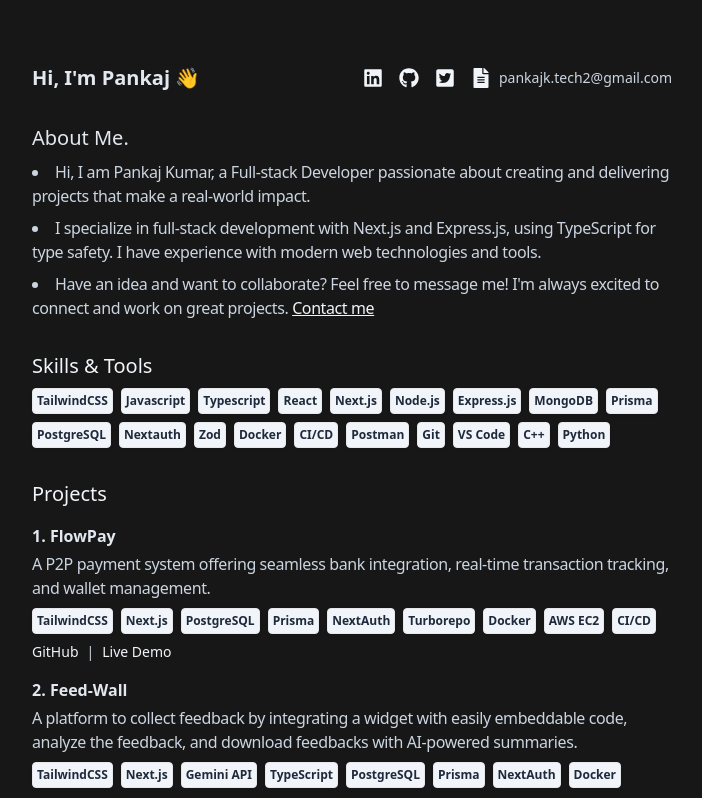
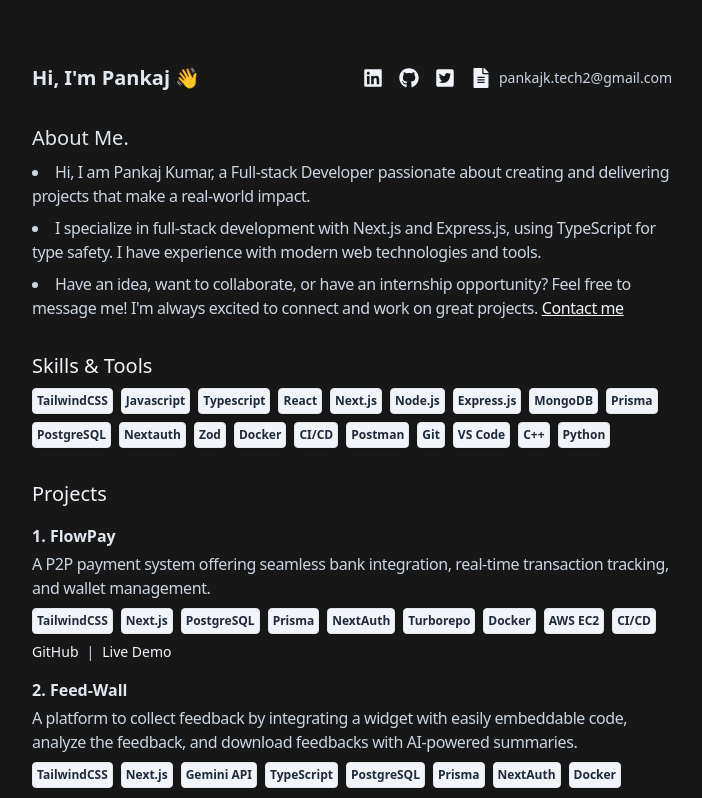
Before and after one commit to PankajKumardev/Minimal-portfolio, a Next.js app: page / in a window 1280 px wide. Shown: the top 798 px of the page, without its empty margins (288-990 px from the left). Built offline with nearby package versions, Linux system fonts and the light colour scheme.

Commit message:
update AboutSection component to include internship opportunities in collaboration message

```diff
--- a/components/about-section.tsx
+++ b/components/about-section.tsx
@@ -90,16 +90,15 @@
             using TypeScript for type safety. I have experience with modern web
             technologies and tools.
           </li>
-          <li>
-            Have an idea and want to collaborate? Feel free to message me! I'm
-            always excited to connect and work on great projects.{' '}
+            <li>
+            Have an idea, want to collaborate, or have an internship opportunity? Feel free to message me! I'm always excited to connect and work on great projects.{' '}
             <a
               href="mailto:Pankajams1234@gmail.com"
               className="text-slate-100 hover:text-blue-300 underline"
             >
               Contact me
             </a>
-          </li>
+            </li>
         </ul>
       </div>
     </motion.div>
```
